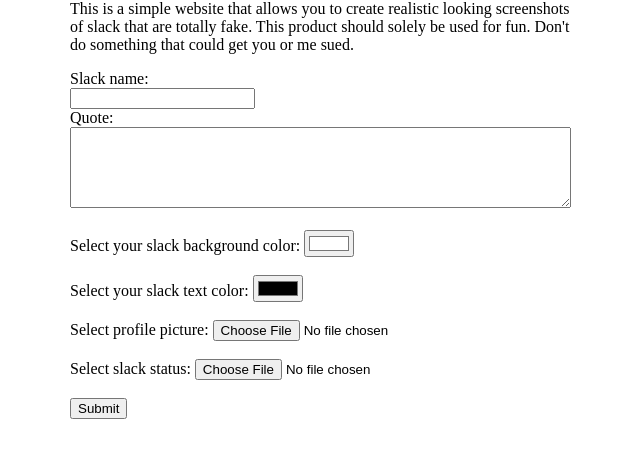
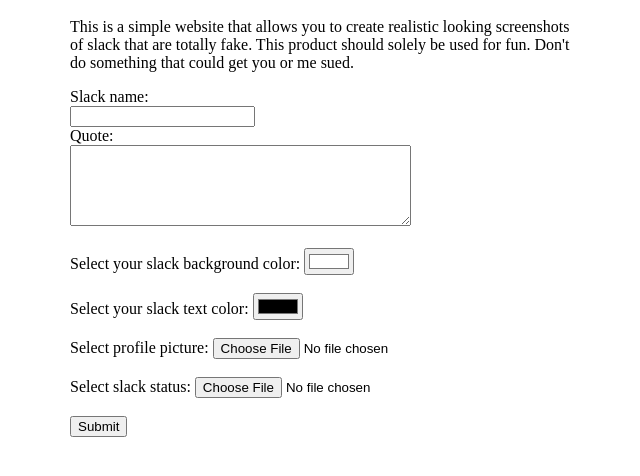
Before and after one commit to HoldenA1/FakeSlackQuoteGenerator, a plain HTML site: page index.html in a window 1280 px wide. Shown: the part 80-556 px from the top of the page, without its empty margins (320-960 px from the left). Drawn offline with Linux system fonts and the light colour scheme.

Commit message:
made quote box smaller

```diff
--- a/index.html
+++ b/index.html
@@ -25,7 +25,7 @@
         <label for="formName">Slack name:</label><br>
         <input type="text" id="name" name="name"><br>
         <label for="formQuote">Quote:</label><br>
-        <textarea rows = "5" cols = "60" id="quote" name="quote"></textarea><br><br>
+        <textarea rows = "5" cols = "40" id="quote" name="quote"></textarea><br><br>
         <label for="bgcolor">Select your slack background color:</label>
         <input type="color" id="bgcolor" name="bgcolor" value="#ffffff"><br><br>
         <label for="txtcolor">Select your slack text color:</label>
--- a/main.css
+++ b/main.css
@@ -1,6 +1,7 @@
 body {
     margin-left: auto;
     margin-right: auto;
+    padding: 10px;
     max-width: 500px;
 }
 
```
